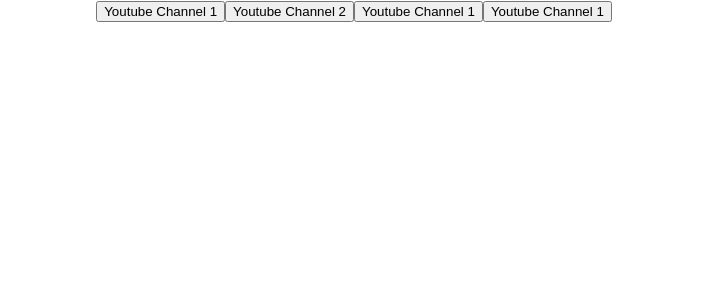
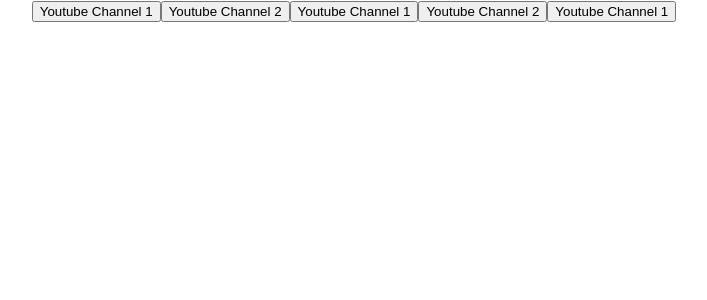
Before and after one commit to showermax/vscodeapp, a React (Create React App) app: page / in a window 1280 px wide. Shown: the top 300 px of the page, without its empty margins (286-993 px from the left). Built offline with nearby package versions, Linux system fonts and the light colour scheme.

Commit message:
formatting

```diff
--- a/src/App.tsx
+++ b/src/App.tsx
@@ -6,18 +6,22 @@
 
 
 function App() {
-const Foo1 = (subscriber: string, age: number)=>{
+  const Foo1 = (subscriber: string, age: number) => {
     console.log(subscriber, age);
   }
-const Foo2 = (subscriber:string)=>{
+  const Foo2 = (subscriber: string) => {
     console.log(subscriber);
+  }
+  const Foo3 = () => {
+    console.log("I'm stupid button");
   }
   return (
     <div className="App">
       <button> Youtube Channel 1</button>
       <button> Youtube Channel 2</button>
-    <Button name={"Youtube Channel 1"} callback={()=>Foo1("I'm Vasya", 21)}/>
-    <Button name={"Youtube Channel 1"} callback={()=>Foo2("I'm Ivan")}/>
+      <Button name={"Youtube Channel 1"} callback={() => Foo1("I'm Vasya", 21)} />
+      <Button name={"Youtube Channel 2"} callback={() => Foo2("I'm Ivan")} />
+      <Button name={"Youtube Channel 1"} callback={Foo3} />
     </div>
   )
 }
```
Also changed, not shown: src/components/Button.tsx (+4 -4 lines). Lines whose indentation alone changed are shown as unchanged.
